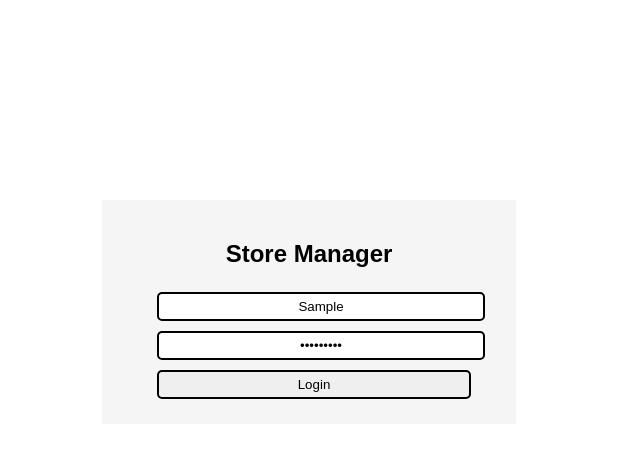
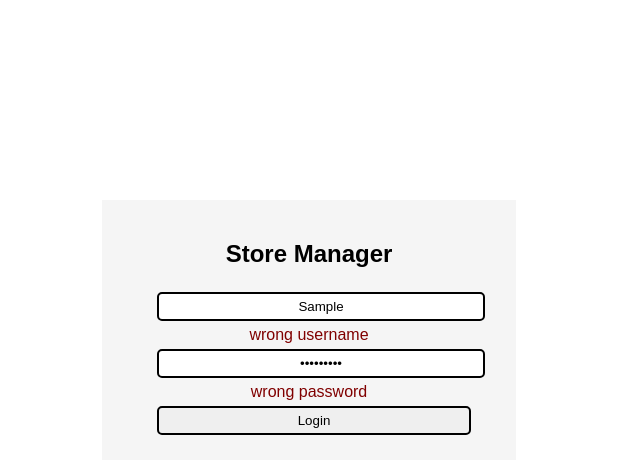
Before and after one commit to zydplatform/StoreManager, a plain HTML site: page UI/login.html in a window 1280 px wide. Both pictures are taken after typing "Sample", "Sample123" into the empty fields and a click on the input "Login". Shown: the whole page, without its empty margins (331-971 px from the left). Drawn offline with Linux system fonts and the light colour scheme.

Commit message:
Adding validation to user login

```diff
--- a/UI/css/style.css
+++ b/UI/css/style.css
@@ -103,6 +103,11 @@ form input, select{
     border: 2px solid black;
     border-radius: 5px;
     text-align: center;
+}
+
+#wrong-username, #wrong-password{
+    display: none;
+    color:maroon;
 }
 
 /* Nav Bar */
--- a/UI/js/javascript.js
+++ b/UI/js/javascript.js
@@ -1,7 +1,30 @@
 var login = document.getElementById('login');
+var wrongUsername = document.getElementById('wrong-username');
+var wrongPassword = document.getElementById('wrong-password');
+
 
 login.addEventListener('submit', function(e){
     e.preventDefault();
+
+    console.log(e.target.username.value);
+    console.log(e.target.password.value);
+
+    if (e.target.username.value == ''){
+        wrongUsername.style.display = 'block';
+        wrongUsername.innerText = 'Provide Username';
+    }else if (e.target.username.value != 'admin' || e.target.username.value != 'attendant'){
+        wrongUsername.style.display = 'block';
+        wrongUsername.innerText = 'wrong username';
+    }
+
+    if (e.target.password.value == ''){
+        wrongPassword.style.display = 'block';
+        wrongPassword.innerText = 'Provide Password';
+    }else if (e.target.password.value != 'admin' || e.target.password.value != 'attendant'){
+        wrongPassword.style.display = 'block';
+        wrongPassword.innerText = 'wrong password';
+    }
+
     if (e.target.username.value == 'admin' && e.target.password.value == 'admin'){
         e.target.username.value = '';
         e.target.username.value = '';
--- a/UI/login.html
+++ b/UI/login.html
@@ -13,7 +13,9 @@
             <h2>Store Manager</h2>
             <form action="" id="login">
                 <input type="text" name="username" id="username" placeholder="username">
+                <span id="wrong-username"></span>
                 <input type="password" name="password" id="password" placeholder="password">
+                <span id="wrong-password"></span>
                 <input type="submit" value="Login">
             </form>
         </div>
```
